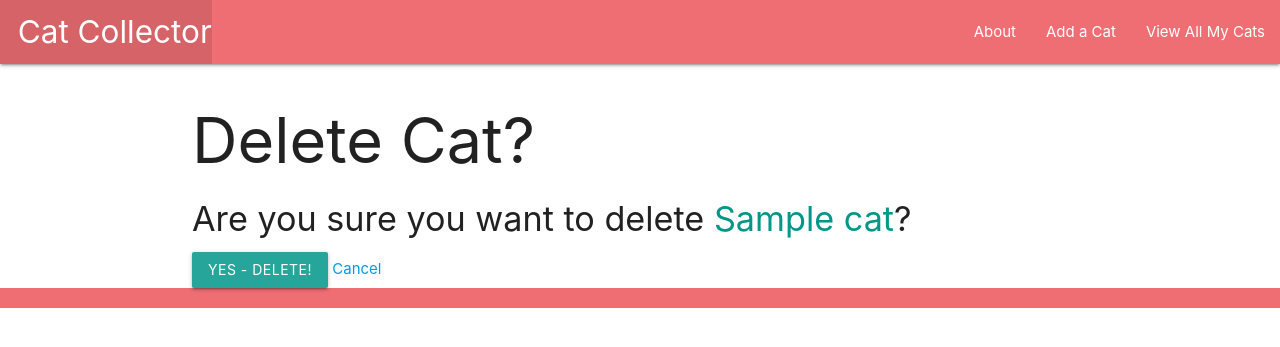
After one commit to sei-ec-remote/cat-collector, a Django app: page /cats/1/delete/ in a window 1280 px wide. The commit adds this page. Shown: the top 347 px of the page. Run offline with Django 4.2, Linux system fonts and the light colour scheme; tables that the repository leaves empty hold one stand-in row (values such as "Sample post").

Commit message:
adds edit and delete functionality for cats

```diff
--- a/main_app/templates/cats/detail.html
+++ b/main_app/templates/cats/detail.html
@@ -12,5 +12,9 @@
                 <p>Age: Kitten</p>
             {% endif %}
         </div>
+        <div class="card-action">
+            <a href="{% url 'cats_update' cat.id %}">Edit</a>
+            <a href="{% url 'cats_delete' cat.id %}">Delete</a>
+        </div>
     </div>
 {% endblock %}
--- /dev/null
+++ b/main_app/templates/main_app/cat_confirm_delete.html
@@ -0,0 +1,12 @@
+{% extends 'base.html' %}
+{% block content %}
+    <h1>Delete Cat?</h1>
+
+    <h4>Are you sure you want to delete <span class="teal-text">{{ object.name }}</span>?</h4>
+
+    <form action="" method="POST">
+        {% csrf_token %}
+        <input type="submit" value="Yes - Delete!" class="btn">
+        <a href="{% url 'detail' cat.id %}">Cancel</a>
+    </form>
+{% endblock %}
--- a/main_app/urls.py
+++ b/main_app/urls.py
@@ -10,6 +10,8 @@ urlpatterns = [
     path('about/', views.about, name='about'),
     # paths for cats
     path('cats/', views.cats_index, name='index'),
-    path('cats/create', views.CatCreate.as_view(), name='cats_create'),
+    path('cats/create/', views.CatCreate.as_view(), name='cats_create'),
+    path('cats/<int:pk>/update/', views.CatUpdate.as_view(), name='cats_update'),
+    path('cats/<int:pk>/delete/', views.CatDelete.as_view(), name='cats_delete'),
     path('cats/<int:cat_id>/', views.cats_detail, name='detail'),
 ]
--- a/main_app/views.py
+++ b/main_app/views.py
@@ -1,5 +1,5 @@
 from django.shortcuts import render
-from django.views.generic.edit import CreateView
+from django.views.generic.edit import CreateView, UpdateView, DeleteView
 from .models import Cat
 
 # temporary cats for building templates
@@ -45,3 +45,12 @@ class CatCreate(CreateView):
     # or, we could redirect to the index page if we want
     # success_url = '/cats'
     # what django recommends, is adding a get_absolute_url method to the model
+
+class CatUpdate(UpdateView):
+    model = Cat
+    # let's use custom fields to disallow renaming a cat
+    fields = ['breed', 'description', 'age']
+
+class CatDelete(DeleteView):
+    model = Cat
+    success_url = '/cats/'
```
Also changed, not shown: main_app/templates/main_app/cat_form.html (+6 -3 lines).
